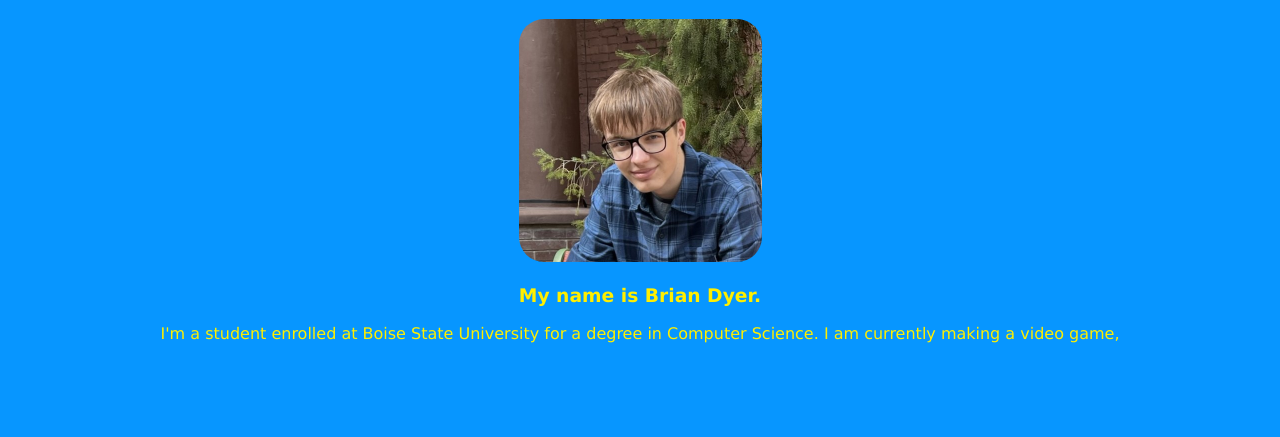
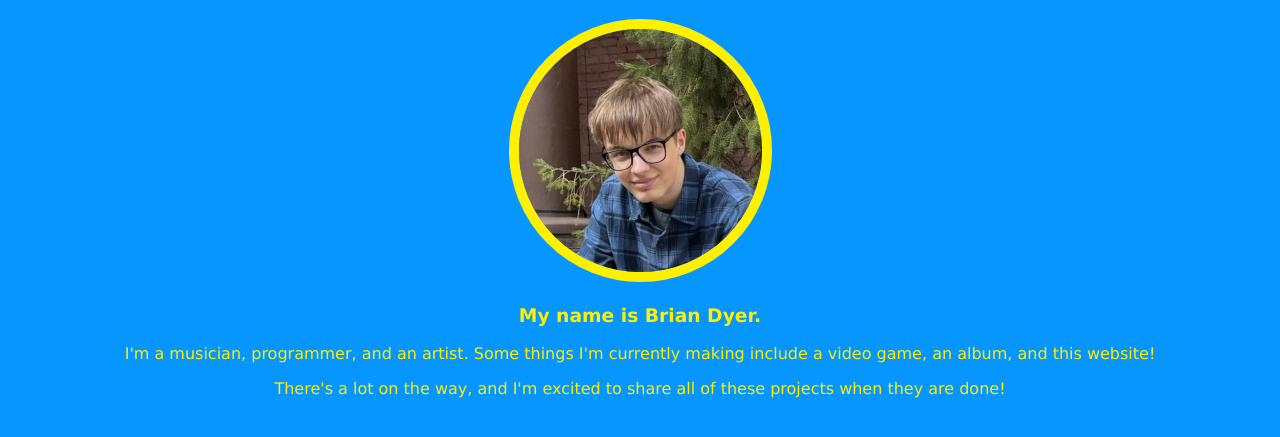
Before and after one commit to daftquest/website, a plain HTML site: page about.html in a window 1280 px wide. Shown: the part 97-534 px from the top of the page. Drawn offline with Linux system fonts and the light colour scheme.

Commit message:
added description to about.html
title

```diff
--- a/about.html
+++ b/about.html
@@ -12,7 +12,8 @@
   <h1>About Me</h1>
   <img src="images/IMG_2809.jpeg" alt="a picture of me" width="243" height="243">
   <h3>My name is Brian Dyer.</h3>
-  <p>I'm a student enrolled at Boise State University for a degree in Computer Science. I am currently making a video game, </p>
+  <p>I'm a musician, programmer, and an artist. Some things I'm currently making include a video game, an album, and this website!</p>
+  <p>There's a lot on the way, and I'm excited to share all of these projects when they are done!</p>
  </body>
 
 </html>
--- a/indexStyle.css
+++ b/indexStyle.css
@@ -11,7 +11,9 @@ h2 {
 }
 
 img {
- border-radius: 25px;
+ border-radius: 200px;
+ border-style: solid;
+ border-width: 10px;
  max-width: 100%;
  height: auto;
 }
```
